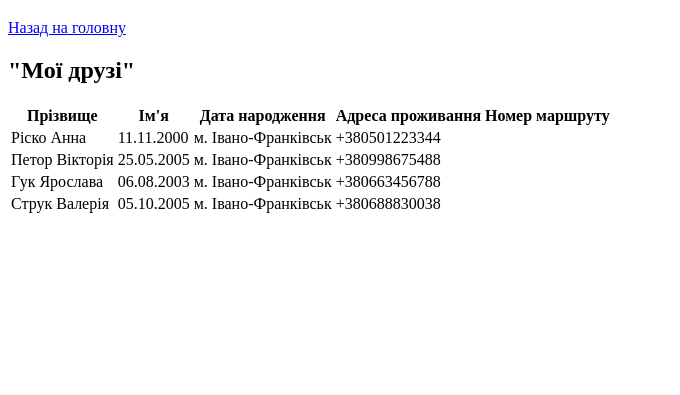
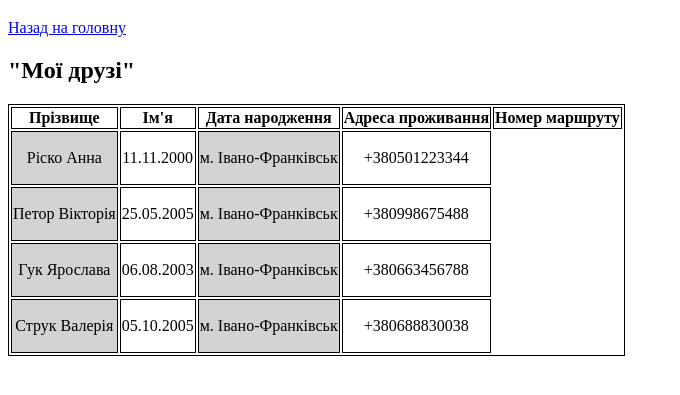
Before and after one commit to Ddiiaanaa/Web-page, a plain HTML site: page friends.html in a window 1280 px wide. Shown: the part 61-456 px from the top of the page, without its empty margins (0-680 px from the left). Drawn offline with Linux system fonts and the light colour scheme.

Commit message:
Update friends.html

```diff
--- a/friends.html
+++ b/friends.html
@@ -5,6 +5,20 @@
     <meta http-equiv="X-UA-Compatible" content="IE=edge">
     <meta name="viewport" content="width=device-width, initial-scale=1.0">
     <title>Friends</title>
+    <style>
+    table, th, td {
+        border: 1px solid black;
+    }
+    th, td {
+        text-align: center;
+    }
+    td {
+        height: 50px;
+    }
+    td:nth-child(odd) {
+        background-color: lightgray;
+    }
+    </style>
 </head>
 <body>
     <h1>"Друзі Федик Діани Михайлівни"</h1>
```
